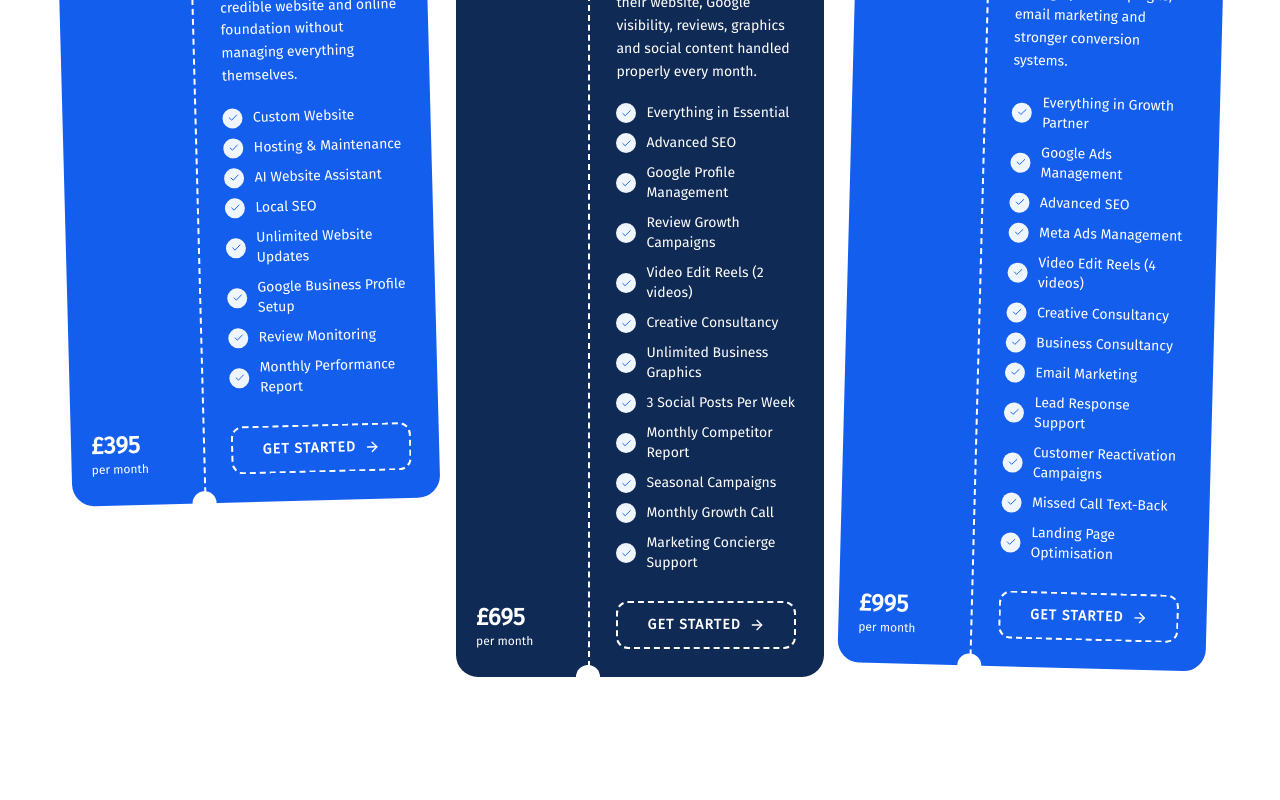
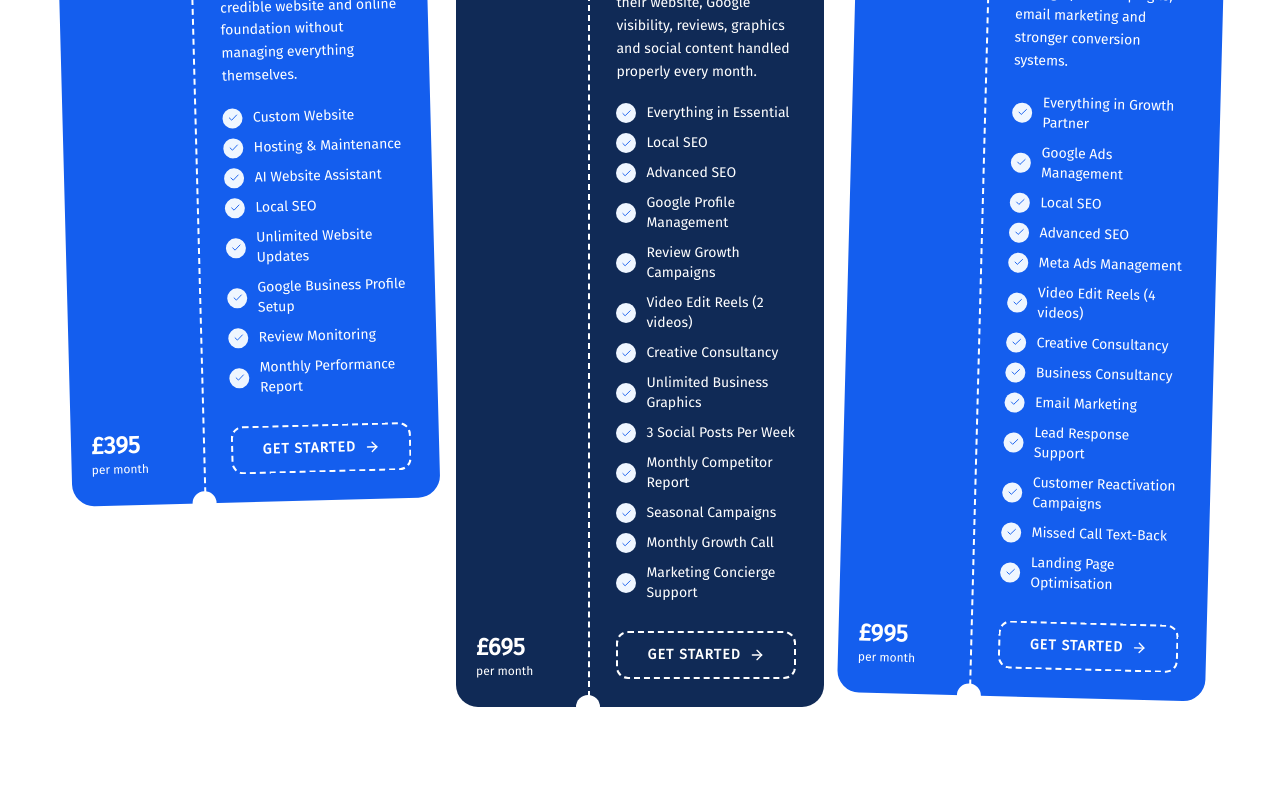
Before and after one commit to alimuhammeddev/wellranked, a Next.js app: page /package-section in a window 1280 px wide. Shown: the part 1220-2020 px from the top of the page. Built offline with nearby package versions, Linux system fonts and the light colour scheme.

Commit message:
added local SEO to all packages

```diff
--- a/app/package-section/components/PackageBreakdown.tsx
+++ b/app/package-section/components/PackageBreakdown.tsx
@@ -55,6 +55,7 @@ const packages: Package[] = [
     rotation: "md:rotate-[0.6deg]",
     features: [
       "Everything in Essential",
+      "Local SEO",
       "Advanced SEO",
       "Video Edit Reels (2 videos)",
       "Creative Consultancy",
@@ -81,6 +82,7 @@ const packages: Package[] = [
     features: [
       "Everything in Growth Partner",
       "Google Ads management",
+      "Local SEO",
       "Advanced SEO",
       "Video Edit Reels (4 videos)",
       "Creative Consultancy",
--- a/app/package-section/components/PricingCards.tsx
+++ b/app/package-section/components/PricingCards.tsx
@@ -54,6 +54,7 @@ const packages: Package[] = [
       "Our most popular package for businesses that want their website, Google visibility, reviews, graphics and social content handled properly every month.",
     features: [
       "Everything in Essential",
+      "Local SEO",
       "Advanced SEO",
       "Google Profile Management",
       "Review Growth Campaigns",
@@ -79,6 +80,7 @@ const packages: Package[] = [
     features: [
       "Everything in Growth Partner",
       "Google Ads Management",
+      "Local SEO",
       "Advanced SEO",
       "Meta Ads Management",
       "Video Edit Reels (4 videos)",
--- a/app/package-section/components/PricingComparison.tsx
+++ b/app/package-section/components/PricingComparison.tsx
@@ -40,8 +40,8 @@ const comparison = [
   {
     feature: "Local SEO",
     essential: true,
-    growth: false,
-    accelerator: false,
+    growth: true,
+    accelerator: true,
   },
   {
     feature: "Advanced SEO",
```
